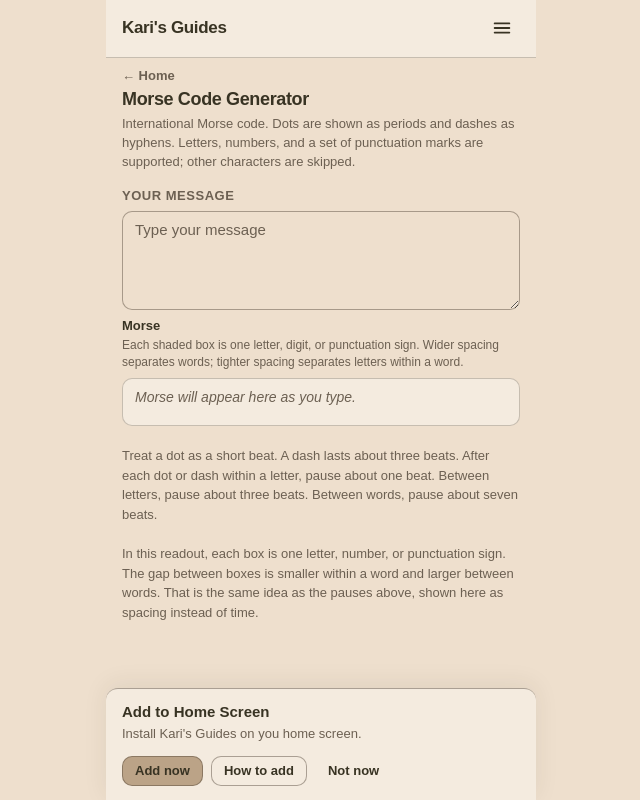
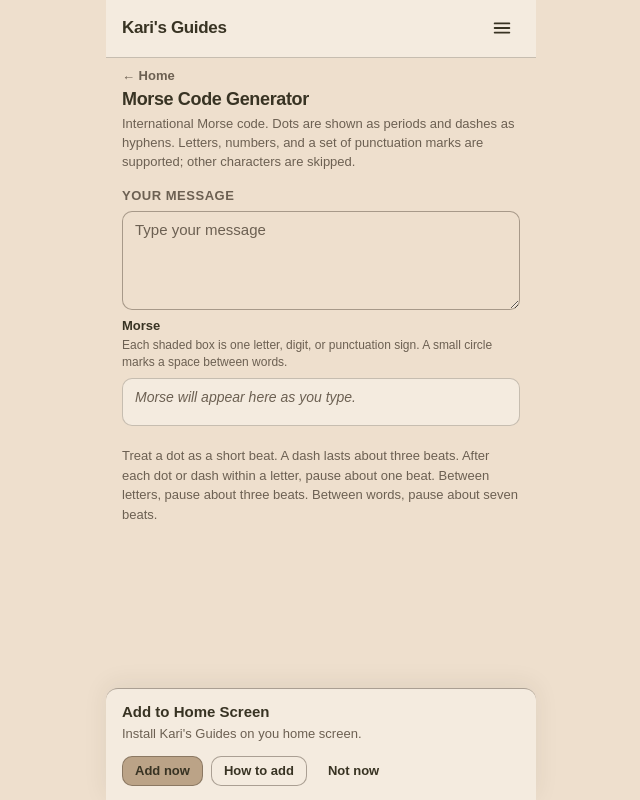
Before and after one commit to imforked/karis-guides, a Next.js app: page /morse-code in a window 1280 px wide. Shown: the whole page, without its empty margins (319-959 px from the left). Built offline with nearby package versions, Linux system fonts and the light colour scheme.

Commit message:
Improve Morse UX.

```diff
--- a/src/app/morse-code/morse-code-view.tsx
+++ b/src/app/morse-code/morse-code-view.tsx
@@ -9,6 +9,7 @@ import {
   MorseChunk,
   MorseVisual,
   MorseWord,
+  MorseWordSeparator,
   OutputHint,
   OutputPanel,
   OutputPlaceholder,
@@ -22,7 +23,7 @@ import {
   Title,
 } from "./morse-code.styles";
 import { encodeLatinToMorse } from "./morse-table";
-import { useId, useMemo, useState, type ReactNode } from "react";
+import { Fragment, useId, useMemo, useState, type ReactNode } from "react";
 
 function MorseVisualOutput({ morse }: { morse: string }) {
   const words = morse.split(" / ");
@@ -32,13 +33,16 @@ function MorseVisualOutput({ morse }: { morse: string }) {
       {words.map((word, wordIndex) => {
         const symbols = word.split(" ").filter((s) => s.length > 0);
         return (
-          <MorseWord key={`w-${wordIndex}`}>
+          <Fragment key={`w-${wordIndex}`}>
+            {wordIndex > 0 ? <MorseWordSeparator /> : null}
+            <MorseWord>
               {symbols.map((symbol, symIndex) => (
                 <MorseChunk key={`w-${wordIndex}-s-${symIndex}`}>
                   {symbol}
                 </MorseChunk>
               ))}
             </MorseWord>
+          </Fragment>
         );
       })}
     </MorseVisual>
@@ -110,9 +114,8 @@ export function MorseCodeView() {
           <FieldLabel id={outputLabelId}>
             Morse
             <OutputHint id={outputHintId}>
-              Each shaded box is one letter, digit, or punctuation sign. Wider
-              spacing separates words; tighter spacing separates letters within
-              a word.
+              Each shaded box is one letter, digit, or punctuation sign. A small
+              circle marks a space between words.
             </OutputHint>
           </FieldLabel>
           <OutputPanel
@@ -143,12 +146,6 @@ export function MorseCodeView() {
         dot or dash within a letter, pause about one beat. Between letters,
         pause about three beats. Between words, pause about seven beats.
       </TimingNote>
-      <TimingNote>
-        In this readout, each box is one letter, number, or punctuation sign.
-        The gap between boxes is smaller within a word and larger between words.
-        That is the same idea as the pauses above, shown here as spacing instead
-        of time.
-      </TimingNote>
     </Main>
   );
 }
--- a/src/app/morse-code/morse-code.styles.ts
+++ b/src/app/morse-code/morse-code.styles.ts
@@ -166,6 +166,17 @@ export const MorseWord = styled.span`
   gap: 0.4rem;
 `;
 
+/** Visual word boundary (Morse inter-word gap); screen readers get ` / ` in OutputSrText. */
+export const MorseWordSeparator = styled.span`
+  display: inline-block;
+  flex-shrink: 0;
+  width: 0.375rem;
+  height: 0.375rem;
+  border-radius: 50%;
+  background: ${({ theme }) => theme.color.textMuted};
+  box-shadow: 0 0 0 1px ${({ theme }) => theme.color.border};
+`;
+
 export const MorseChunk = styled.span`
   display: inline-block;
   padding: 0.2rem 0.35rem;
```
Lines whose indentation alone changed are shown as unchanged.
